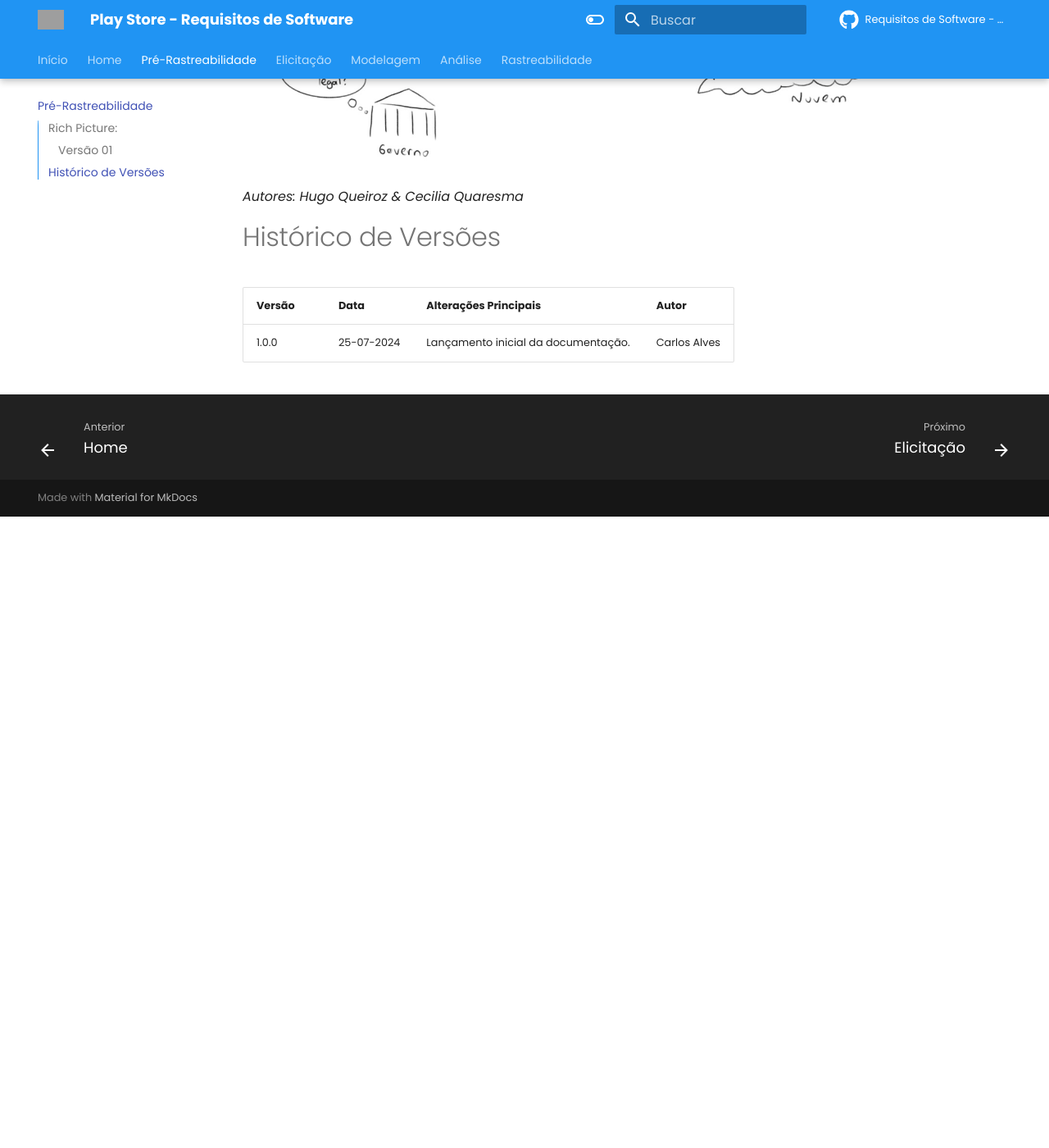
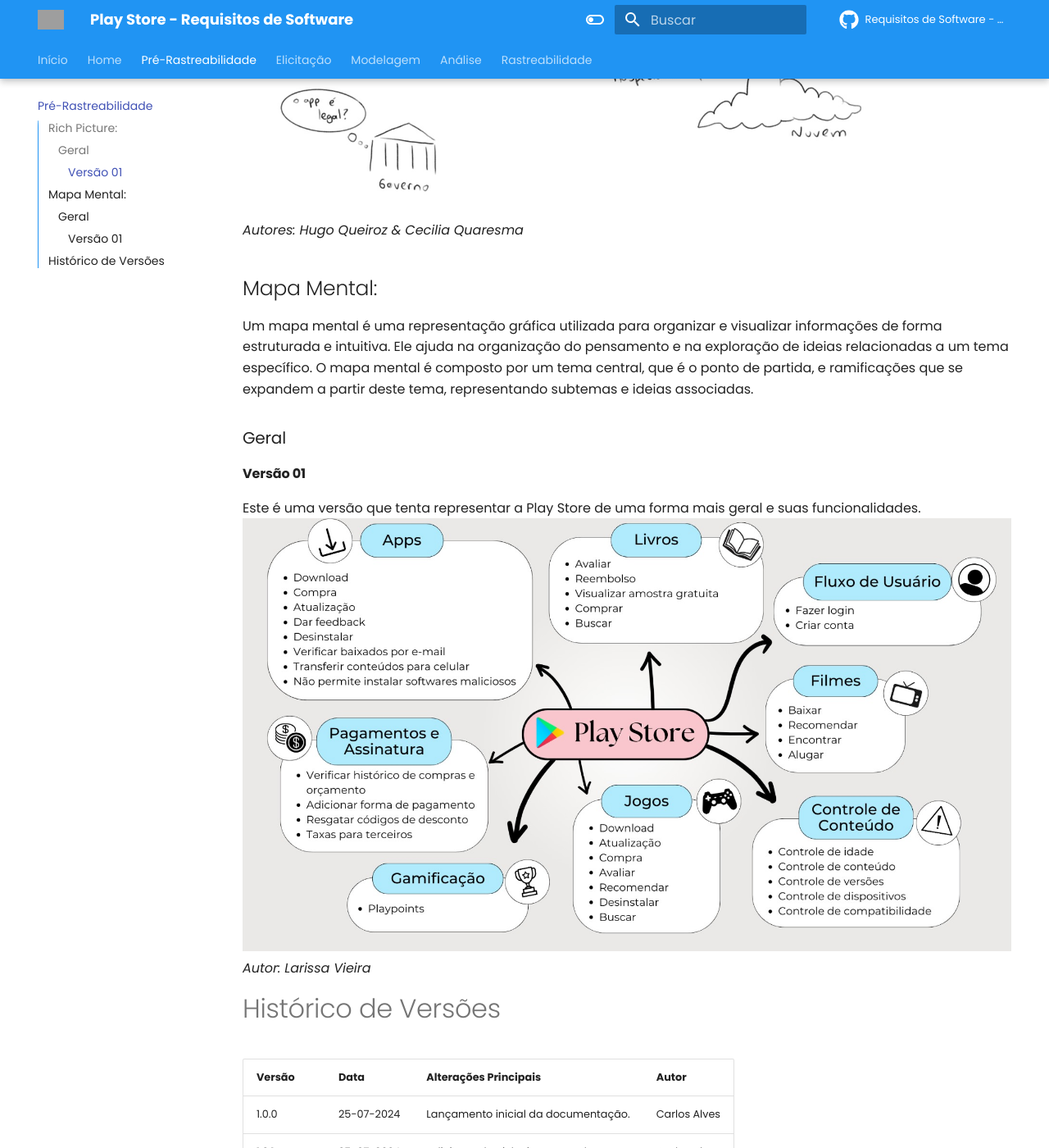
Before and after one commit to artrsousa1/req2024-1, an MkDocs documentation site: the page built from docs/pre-ras/pre-ras.md, in a window 1280 px wide and 1400 px high, scrolled down 969 px. Shown: the whole window at 82% size. Built offline with MkDocs 1.6.1 and Material for MkDocs 9.7.7, drawn with Linux system fonts in a browser that asks for light colours; comment, search, counter and statistics services are not loaded; before the commit the page ends 1599 px from its top, so only the background shows below that; some of the changed text lies outside the part shown; grey boxes are pictures that could not be loaded.

Commit message:
Docs: adicionando mapa mental

```diff
--- a/docs/pre-ras/pre-ras.md
+++ b/docs/pre-ras/pre-ras.md
@@ -1,13 +1,26 @@
 ## Rich Picture:
 Um Rich Picture é uma ferramenta visual usada para representar de maneira clara e compreensível a complexidade de uma situação ou sistema. Ele inclui desenhos, símbolos e texto para ilustrar componentes, interações e contextos de forma não linear. O Rich Picture facilita a visualização e a discussão de problemas e soluções, promovendo uma compreensão compartilhada entre diferentes partes interessadas. Além disso, não possui regras rígidas e pode ser feito de maneira livre.
 
-### Versão 01
+### Geral
+#### Versão 01
 Este é uma versão que tenta representar a Play Store de uma forma mais geral
 
 ![alt text](../assets/richpicture.jpeg)
 *Autores: Hugo Queiroz & Cecilia Quaresma*
 
+## Mapa Mental:
+Um mapa mental é uma representação gráfica utilizada para organizar e visualizar informações de forma estruturada e intuitiva. Ele ajuda na organização do pensamento e na exploração de ideias relacionadas a um tema específico. O mapa mental é composto por um tema central, que é o ponto de partida, e ramificações que se expandem a partir deste tema, representando subtemas e ideias associadas.
+
+### Geral
+#### Versão 01
+Este é uma versão que tenta representar a Play Store de uma forma mais geral e suas funcionalidades.
+![alt text](../assets/Mapa-mental.jpeg)
+*Autor: Larissa Vieira*
+
+
 # Histórico de Versões
 | Versão | Data       | Alterações Principais                             | Autor        |
 |--------|------------|---------------------------------------------------|--------------|
 | 1.0.0  | 25-07-2024 | Lançamento inicial da documentação.               | Carlos Alves      |
+| 1.0.1  | 25-07-2024 | Adicionando  Rich Picture geral.               | Carlos Alves      |
+| 1.0.2  | 25-07-2024 | Adicionando  Mapa Mental geral.               | Carlos Alves      |
```
Also changed, not shown: docs/assets/Mapa-mental.jpeg (added).
